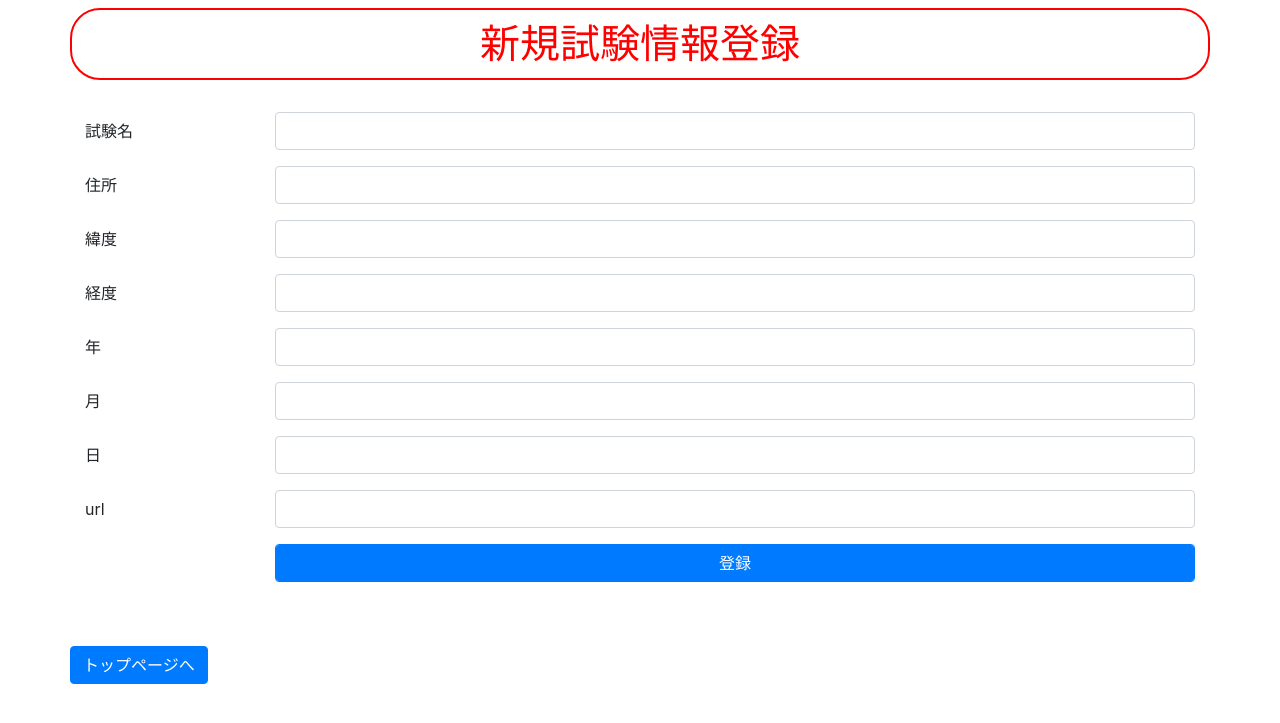
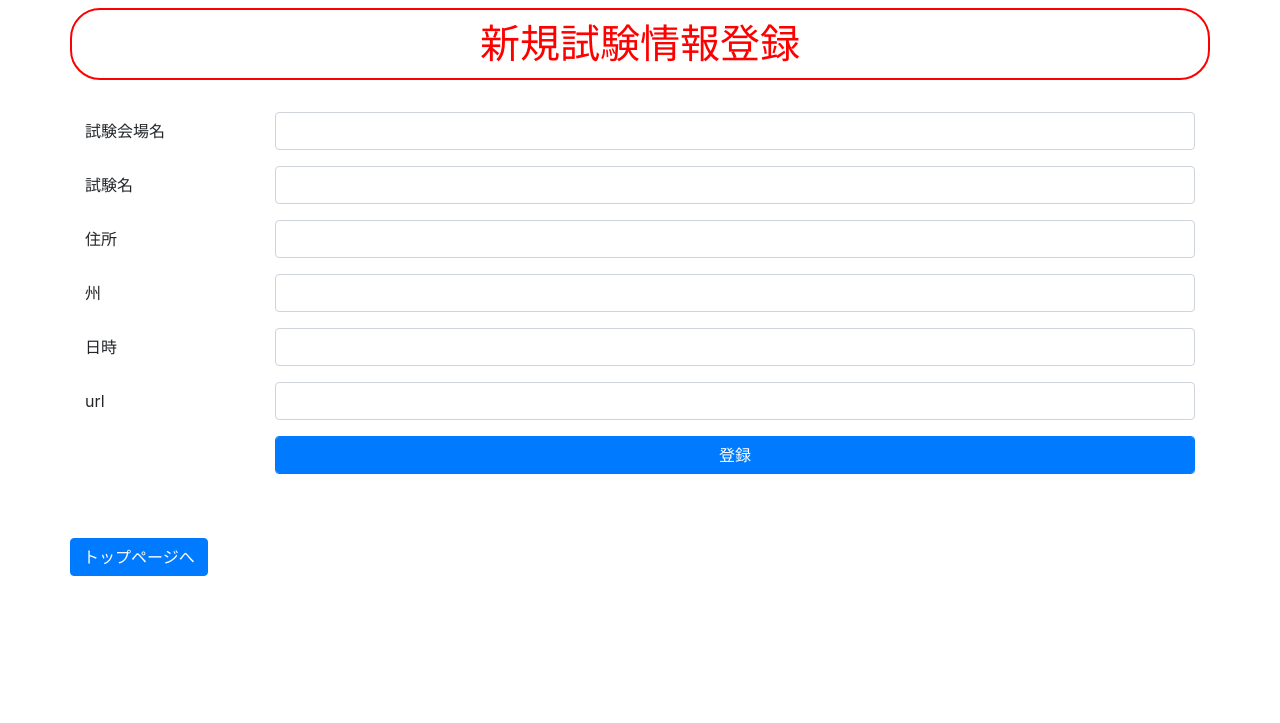
Before and after one commit to rika2222/doitu, a PHP site: page /new.php in a window 1280 px wide. Shown: the top 723 px of the page. Run offline with PHP 8.4, Linux system fonts and the light colour scheme.

Commit message:
地点登録完了

```diff
--- a/all_exams.php
+++ b/all_exams.php
@@ -6,7 +6,7 @@
     $data = array();
 
     // DB接続情報
-    $dsn = 'mysql:host=localhost;dbname=maps';
+    $dsn = 'mysql:host=localhost;dbname=deutsch';
     $db_username = 'root';
     $db_password = '';
 
@@ -20,7 +20,7 @@
 
     $dbh = new PDO($dsn, $db_username, $db_password, $options);
 
-    $sql = "select exam_name, address, lat, lng, year, month, day, url from exams";
+    $sql = "select name, art, adresse, land, tag, url from prufungen";
     $sth = $dbh -> prepare($sql);
     $sth -> execute();
 
--- a/new.php
+++ b/new.php
@@ -4,16 +4,14 @@
 
     if($_SERVER['REQUEST_METHOD'] === 'POST'){
 
-        $exam_name = $_POST['exam_name'];
-        $address = $_POST['address'];
-        $lat = $_POST['lat'];
-        $lng = $_POST['lng'];
-        $year = $_POST['year'];
-        $month  =$_POST['month'];
-        $day = $_POST['day'];
+        $name = $_POST['name'];
+        $art = $_POST['art'];
+        $adresse = $_POST['adresse'];
+        $land = $_POST['land'];
+        $tag = $_POST['tag'];
         $url = $_POST['url'];
 
-        $dsn = 'mysql:host=localhost;dbname=maps';
+        $dsn = 'mysql:host=localhost;dbname=deutsch';
         $db_username = 'root';
         $db_password = '';
 
@@ -27,16 +25,14 @@
 
         $pdo = new PDO($dsn, $db_username, $db_password, $options);
 
-        $sql = "insert into exams(exam_name, address, lat, lng, year, month, day, url) values(:exam_name, :address, :lat, :lng, :year, :month, :day, :url)";
+        $sql = "insert into prufungen(name, art, adresse, land, tag, url) values(:name, :art, :adresse, :land, :tag, :url)";
         $stmt = $pdo -> prepare($sql);
 
-        $stmt->bindParam(':exam_name', $exam_name, PDO::PARAM_STR);
-        $stmt->bindParam(':address', $address, PDO::PARAM_STR);
-        $stmt->bindParam(':lat', $lat, PDO::PARAM_STR);
-        $stmt->bindParam(':lng', $lng, PDO::PARAM_STR);
-        $stmt->bindParam(':year', $year, PDO::PARAM_STR);
-        $stmt->bindParam(':month', $month, PDO::PARAM_STR);
-        $stmt->bindParam(':day', $day, PDO::PARAM_STR);
+        $stmt->bindParam(':name', $name, PDO::PARAM_STR);
+        $stmt->bindParam(':art', $art, PDO::PARAM_STR);
+        $stmt->bindParam(':adresse', $adresse, PDO::PARAM_STR);
+        $stmt->bindParam(':land', $land, PDO::PARAM_STR);
+        $stmt->bindParam(':tag', $tag, PDO::PARAM_STR);
         $stmt->bindParam(':url', $url, PDO::PARAM_STR);
 
         $stmt -> execute();
@@ -82,52 +78,38 @@
                 <form class="col-sm-12" action="new.php" method="POST">
                     <!-- 1行 -->
                     <div class="form-group row">
-                        <label class="col-2 col-form-label">試験名</label>
+                        <label class="col-2 col-form-label">試験会場名</label>
                         <div class="col-10">
-                            <input type="text" class="form-control" name="exam_name" required>
+                            <input type="text" class="form-control" name="name" required>
                         </div>
                     </div>
 
                     <!-- 1行 -->
                     <div class="form-group row">
-                        <label class="col-2 col-form-label">住所</label>
+                        <label class="col-2 col-form-label">試験名</label>
                         <div class="col-10">
-                            <input type="text" class="form-control" name="address" required>
+                            <input type="text" class="form-control" name="art" required>
                         </div>
                     </div>
 
                     <div class="form-group row">
-                        <label class="col-2 col-form-label">緯度</label>
+                        <label class="col-2 col-form-label">住所</label>
                         <div class="col-10">
-                            <input type="text" class="form-control" name="lat" required>
+                            <input type="text" class="form-control" name="adresse" required>
                         </div>
                     </div>
 
                     <div class="form-group row">
-                        <label class="col-2 col-form-label">経度</label>
+                        <label class="col-2 col-form-label">州</label>
                         <div class="col-10">
-                            <input type="text" class="form-control" name="lng" required>
+                            <input type="text" class="form-control" name="land" required>
                         </div>
                     </div>
 
                     <div class="form-group row">
-                        <label class="col-2 col-form-label">年</label>
+                        <label class="col-2 col-form-label">日時</label>
                         <div class="col-10">
-                            <input type="text" class="form-control" name="year" required>
-                        </div>
-                    </div>
-
-                    <div class="form-group row">
-                        <label class="col-2 col-form-label">月</label>
-                        <div class="col-10">
-                            <input type="text" class="form-control" name="month" required>
-                        </div>
-                    </div>
-
-                    <div class="form-group row">
-                        <label class="col-2 col-form-label">日</label>
-                        <div class="col-10">
-                            <input type="text" class="form-control" name="day" required>
+                            <input type="text" class="form-control" name="tag" required>
                         </div>
                     </div>
 
```
